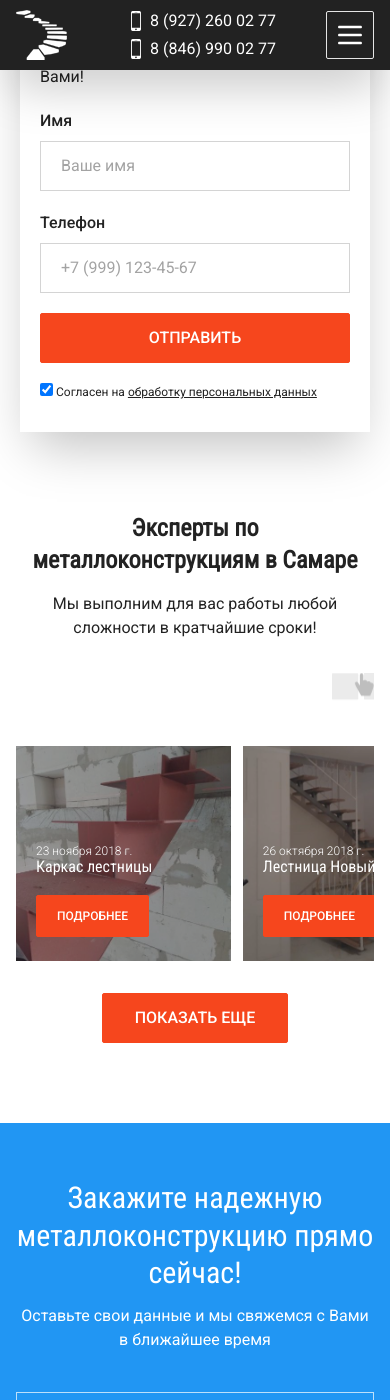
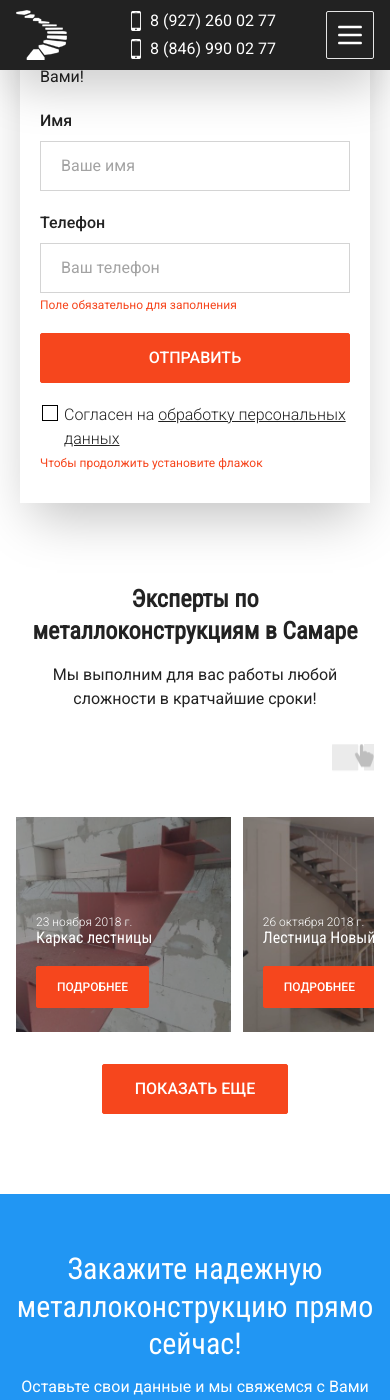
Before and after one commit to drsbnv/metallvsamare, a Jekyll site: the page built from index.html, in a window 390 px wide and 1400 px high, scrolled down 546 px. Built offline with Jekyll 4.4.1, drawn with Linux system fonts in a browser that asks for light colours; some of the changed text lies outside the part shown.

Commit message:
custom checkbox

```diff
--- a/_includes/sections/banner.html
+++ b/_includes/sections/banner.html
@@ -71,19 +71,30 @@
 
 					<label class="form-group w-full md:w-[32%] lg:w-full block text-base font-medium mb-5 md:mb-0 lg:mb-4">
 						Имя
-						<input type="text" class="text-base px-5 py-3 border border-gray-300 block rounded-0 outline-none w-full mt-2 duration-300 placeholder-gray-600::placeholder focus:border-deep" placeholder="Ваше имя" required>
+						<input type="text" class="text-base px-5 py-3 border border-gray-300 block rounded-0 outline-none w-full mt-2 duration-300 placeholder-gray-600::placeholder focus:border-deep" placeholder="Ваше имя">
 					</label>
 					<label class="form-group w-full md:w-[32%] lg:w-full block text-base font-medium mb-5 md:mb-0 lg:mb-6">
 						Телефон
-						<input type="text" class="text-base px-5 py-3 border border-gray-300 block rounded-0 outline-none w-full mt-2 duration-300 placeholder-gray-600::placeholder focus:border-deep" placeholder="+7 (999) 123-45-67" required>
+						<div class="form-group required-field col-span-3 md:col-span-1" id="phone">
+							<input type="text" class="text-base px-5 py-3 border border-gray-300 block rounded-0 outline-none w-full mt-2 duration-300 placeholder-gray-600::placeholder focus:border-deep" placeholder="Ваш телефон">
+							<small class="block text-left text-xs text-accent mt-1 font-normal">Поле обязательно для заполнения</small>
+						</div>
 					</label>
 
 					<button class="btn btn-accent w-full md:w-[32%] lg:w-full">Отправить</button>
 
-					<label class="form-group block text-xs md:text-sm mt-5 w-full">
-						<input type="checkbox" checked required>
-						Согласен на <a href="#" class="underline transition-all duration-700 hover:no-underline">обработку персональных данных</a>
-					</label>
+					<div class="form-group required-field col-span-3 mt-5" id="agree">
+						<label class="custom-checkbox">
+							<input type="checkbox" name="agree" class="group">
+							<span class="flex">
+								<span class="fake-checkbox border-black before:bg-black flex-shrink-0"></span>
+								<span>
+									Согласен на <a href="#" class="underline transition-all font-light duration-700 hover:no-underline">обработку персональных данных</a>
+								</span>
+							</span>
+						</label>
+						<small class="block text-left text-xs text-accent mt-1">Чтобы продолжить установите флажок</small>
+					</div>
 
 				</div>
 
--- a/_includes/sections/callback-block.html
+++ b/_includes/sections/callback-block.html
@@ -42,6 +42,18 @@
 					text="Заказать"
 					%}
 				</div>
+				<div class="form-group required-field col-span-3" id="agree">
+					<label class="custom-checkbox">
+						<input type="checkbox" name="agree" class="group">
+						<span class="flex">
+							<span class="fake-checkbox border-white before:bg-white"></span>
+							<span>
+								Согласен на <a href="#" class="underline transition-all font-light duration-700 hover:no-underline">обработку персональных данных</a>
+							</span>
+						</span>
+					</label>
+					<small class="block text-left text-xs text-accent mt-1">Чтобы продолжить установите флажок</small>
+				</div>
 			</form>
 		</div>
 	</div>
--- a/assets/css/app.css
+++ b/assets/css/app.css
@@ -539,20 +539,20 @@ Ensure the default browser behavior of the `hidden` attribute.
 .mt-2 {
   margin-top: 0.5rem;
 }
+.mt-1 {
+  margin-top: 0.25rem;
+}
 .mt-4 {
   margin-top: 1rem;
 }
+.mt-8 {
+  margin-top: 2rem;
+}
 .mb-6 {
   margin-bottom: 1.5rem;
 }
-.mt-8 {
-  margin-top: 2rem;
-}
 .mt-10 {
   margin-top: 2.5rem;
-}
-.mt-1 {
-  margin-top: 0.25rem;
 }
 .mb-10 {
   margin-bottom: 2.5rem;
@@ -707,6 +707,10 @@ Ensure the default browser behavior of the `hidden` attribute.
   --tw-border-opacity: 1;
   border-color: rgb(212 212 212 / var(--tw-border-opacity));
 }
+.border-black {
+  --tw-border-opacity: 1;
+  border-color: rgb(0 0 0 / var(--tw-border-opacity));
+}
 .border-white {
   --tw-border-opacity: 1;
   border-color: rgb(255 255 255 / var(--tw-border-opacity));
@@ -790,14 +794,6 @@ Ensure the default browser behavior of the `hidden` attribute.
 .\!px-5 {
   padding-left: 1.25rem !important;
   padding-right: 1.25rem !important;
-}
-.py-32 {
-  padding-top: 8rem;
-  padding-bottom: 8rem;
-}
-.\!px-20 {
-  padding-left: 5rem !important;
-  padding-right: 5rem !important;
 }
 .pr-5 {
   padding-right: 1.25rem;
@@ -969,6 +965,43 @@ body {
   border-width: 1px;
   --tw-border-opacity: 1;
   border-color: rgb(246 70 29 / var(--tw-border-opacity));
+}
+
+.custom-checkbox {
+  font-weight: 300;
+}
+.custom-checkbox .fake-checkbox {
+  position: relative;
+  top: 0.125rem;
+  left: 0.125rem;
+  margin-right: 0.5rem;
+  height: 1rem;
+  width: 1rem;
+  cursor: pointer;
+  border-width: 1px;
+}
+.custom-checkbox .fake-checkbox::before {
+  position: absolute;
+  left: 0.125rem;
+  top: 0.125rem;
+  height: 10px;
+  width: 10px;
+  opacity: 0;
+  transition-property: all;
+  transition-timing-function: cubic-bezier(0.4, 0, 0.2, 1);
+  transition-duration: 200ms;
+  --tw-content: "";
+  content: var(--tw-content);
+}
+.custom-checkbox input {
+  width: 0;
+  height: 0;
+  position: absolute;
+  opacity: 0;
+}
+.custom-checkbox input:checked ~ span > .fake-checkbox::before {
+  content: var(--tw-content);
+  opacity: 1;
 }
 
 .site-header.scroll {
@@ -1799,40 +1832,16 @@ section.callback ::placeholder {
   color: rgba(255, 255, 255, 0.7);
 }
 
-.after\:absolute::after {
-  content: var(--tw-content);
-  position: absolute;
-}
-
-.after\:left-0::after {
-  content: var(--tw-content);
-  left: 0px;
-}
-
-.after\:top-0::after {
-  content: var(--tw-content);
-  top: 0px;
-}
-
-.after\:h-full::after {
-  content: var(--tw-content);
-  height: 100%;
-}
-
-.after\:w-full::after {
-  content: var(--tw-content);
-  width: 100%;
-}
-
-.after\:bg-black::after {
+.before\:bg-black::before {
   content: var(--tw-content);
   --tw-bg-opacity: 1;
   background-color: rgb(0 0 0 / var(--tw-bg-opacity));
 }
 
-.after\:bg-opacity-60::after {
+.before\:bg-white::before {
   content: var(--tw-content);
-  --tw-bg-opacity: 0.6;
+  --tw-bg-opacity: 1;
+  background-color: rgb(255 255 255 / var(--tw-bg-opacity));
 }
 
 .hover\:border-opacity-100:hover {
@@ -1955,19 +1964,19 @@ section.callback ::placeholder {
     line-height: 1.75rem;
   }
 
+  .md\:text-4xl {
+    font-size: 2.25rem;
+    line-height: 2.5rem;
+  }
+
+  .md\:text-xl {
+    font-size: 1.25rem;
+    line-height: 1.75rem;
+  }
+
   .md\:text-sm {
     font-size: 0.875rem;
     line-height: 1.25rem;
-  }
-
-  .md\:text-4xl {
-    font-size: 2.25rem;
-    line-height: 2.5rem;
-  }
-
-  .md\:text-xl {
-    font-size: 1.25rem;
-    line-height: 1.75rem;
   }
 }
 
--- a/src/scss/tailwind.scss
+++ b/src/scss/tailwind.scss
@@ -35,3 +35,19 @@ body{
 		@apply border border-accent;
 	}
 }
+
+.custom-checkbox{
+	@apply font-light;
+	.fake-checkbox{
+		@apply cursor-pointer w-4 h-4 border relative top-0.5 left-0.5 mr-2 before:content-[''] before:w-[10px] before:h-[10px] before:absolute before:left-0.5 before:top-0.5 before:transition-all before:duration-200 before:opacity-0;
+	}
+	input{
+		width: 0;
+		height: 0;
+		position: absolute;
+		opacity: 0;
+		&:checked~span > .fake-checkbox{
+			@apply before:opacity-100;
+		}
+	}
+}
```
